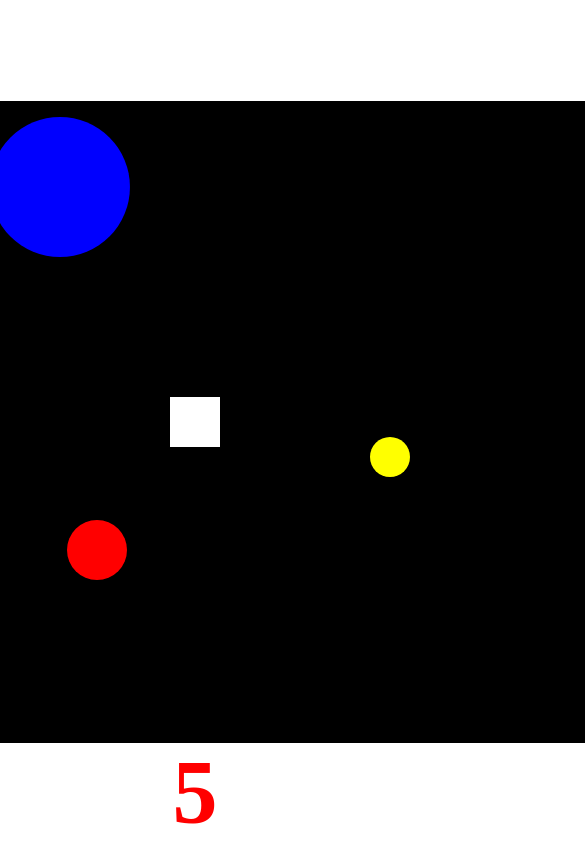
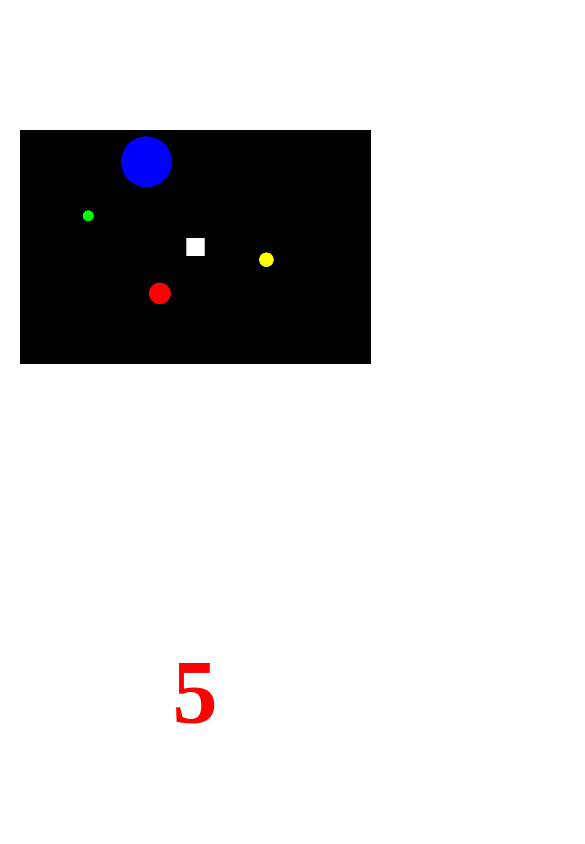
Before and after one commit to khalidhersi/Dodge-javascript, a plain HTML site: page index.html in a window 390 px wide. Shown: the top 844 px of the page, 585 px wide, since content can reach past the window. Drawn offline with Linux system fonts and the light colour scheme.

Commit message:
media queries for mobile

```diff
--- a/style.css
+++ b/style.css
@@ -32,7 +32,7 @@
 
 }
 
-/* @media screen and (min-width: 320px) {
+/* @media screen and (min-width: 320px ) and ( min-width: 991px) {
 #myCanvas{
     background-color: black;
     display: block;
@@ -50,3 +50,19 @@
         height: 75vh;
     }
     } */
+
+    @media screen and (max-width: 965px) {
+        #myCanvas{
+            margin: 0 auto;
+            width: 90%;
+            float: top;
+            margin-bottom: 35rem;
+        }
+        .game{
+
+        }
+
+        .clock{
+            margin-bottom: 10rem;
+        }
+    }
```
